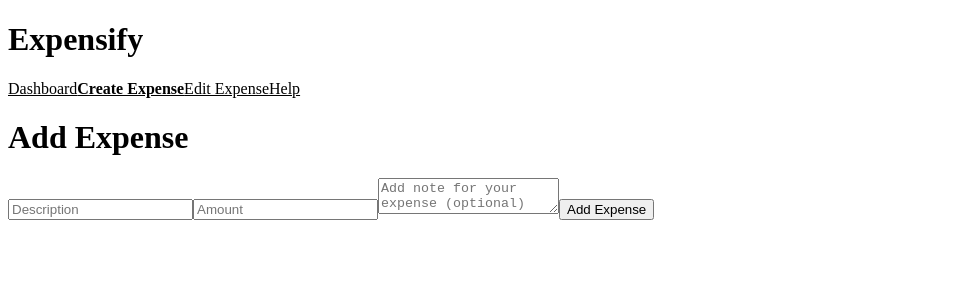
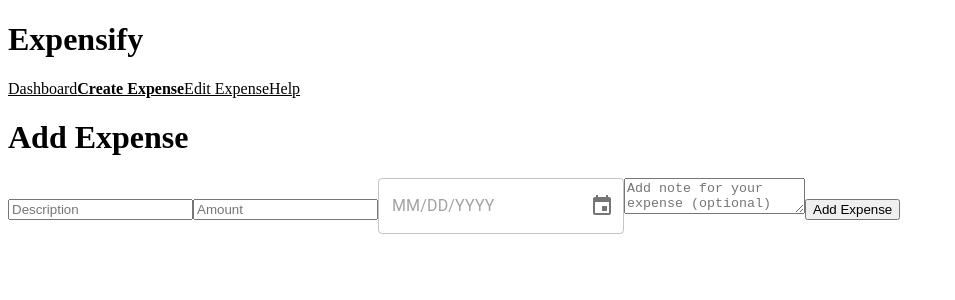
Before and after one commit to DLew2024/Expensify, a React (Vite) app: page /create in a window 1280 px wide. Shown: the top 300 px of the page, without its empty margins (0-955 px from the left). Built offline with nearby package versions, Linux system fonts and the light colour scheme.

Commit message:
allowing users to add expenses via create page

```diff
--- a/src/components/ExpenseForm.tsx
+++ b/src/components/ExpenseForm.tsx
@@ -1,33 +1,63 @@
-import { useState } from 'react';
+import { DatePicker, LocalizationProvider } from '@mui/x-date-pickers';
+import { AdapterDayjs } from '@mui/x-date-pickers/AdapterDayjs';
+import type { Dayjs } from 'dayjs';
+import { type FormEvent, useState } from 'react';
+import type { Expense } from '../utils/DataTypes/ExpenseTypes';
+import { createNewGuid } from '../utils/DataTypes/Guid';
+import { dayjsToEpochSecondsSafe } from '../utils/Functions/Conversions/DateUtils';
 import { AMOUNT_REGEX } from '../utils/Regex/RegexUtils';
 
-const ExpenseForm = () => {
+type ExpenseFormProps = {
+	onSubmitForm: (data: Expense) => void;
+};
+
+const ExpenseForm = ({ onSubmitForm }: ExpenseFormProps) => {
 	const [descriptionText, setDescriptionText] = useState<string>('');
 	const [amountValue, setAmountValue] = useState<string>('');
+	const [date, setDate] = useState<Dayjs | null>(null);
 	const [noteText, setNoteText] = useState<string>('');
+	const [error, setError] = useState<string>('');
+
+	const onSubmit = (e: FormEvent<HTMLFormElement>) => {
+		e.preventDefault();
+
+		if (!descriptionText || !amountValue) {
+			setError('Please provide description and amount');
+			console.error('Error: Please provide description and amount');
+		} else {
+			setError('');
+			onSubmitForm({
+				id: createNewGuid(),
+				description: descriptionText,
+				amount: parseFloat(amountValue),
+				createdAt: dayjsToEpochSecondsSafe(date),
+				note: noteText,
+			});
+		}
+	};
 
 	return (
 		<div>
-			<form>
+			{error && <p>{error}</p>}
+			<form onSubmit={onSubmit}>
 				<input
 					type="text"
 					placeholder="Description"
 					value={descriptionText}
 					onChange={(e) => setDescriptionText(e.target.value)}
 				/>
-
 				<input
 					type="number"
+					inputMode="decimal"
 					placeholder="Amount"
 					value={amountValue}
 					onChange={(e) => {
 						const amount = e.target.value;
-						if (amount === '' || AMOUNT_REGEX.test(amount)) {
+						if (amount === '' || AMOUNT_REGEX.test(amount))
 							setAmountValue(amount);
-						}
 					}}
 				/>
-
+				<DateCalendar value={date} onDateChange={setDate} />
 				<textarea
 					name=""
 					id=""
@@ -35,11 +65,22 @@
 					value={noteText}
 					onChange={(e) => setNoteText(e.target.value)}
 				/>
-
-				<button type="button">Add Expense</button>
+				<button type="submit">Add Expense</button>
 			</form>
 		</div>
 	);
 };
 
 export default ExpenseForm;
+
+const DateCalendar = ({
+	value,
+	onDateChange,
+}: {
+	value: Dayjs | null;
+	onDateChange: (value: Dayjs | null) => void;
+}) => (
+	<LocalizationProvider dateAdapter={AdapterDayjs}>
+		<DatePicker value={value} onChange={onDateChange} />
+	</LocalizationProvider>
+);
--- a/src/components/Routes/AddExpensePage/AddExpensePage.tsx
+++ b/src/components/Routes/AddExpensePage/AddExpensePage.tsx
@@ -1,10 +1,22 @@
+import { useNavigate } from 'react-router';
+import { useDispatch } from '../../../store/hooks';
+import { addExpense } from '../../../store/slices/expensesSlice';
+import { NavigationRoutePaths } from '../../../utils/Navigation/NavigationRoutePaths';
 import ExpenseForm from '../../ExpenseForm';
 
 const AddExpensePage = () => {
+	const dispatch = useDispatch();
+	const navigate = useNavigate();
+
 	return (
 		<div>
 			<h1>Add Expense</h1>
-			<ExpenseForm />
+			<ExpenseForm
+				onSubmitForm={(expense) => {
+					dispatch(addExpense(expense));
+					navigate(NavigationRoutePaths.DASHBOARD);
+				}}
+			/>
 		</div>
 	);
 };
--- a/src/components/Routes/ExpenseDashboard/components/ExpenseList.tsx
+++ b/src/components/Routes/ExpenseDashboard/components/ExpenseList.tsx
@@ -4,7 +4,9 @@
 import ExpenseListItem from './ExpenseListItem';
 
 const ExpenseList = () => {
-	const $expenses = useSelector((state: AppState) => state.expenses);
+	const $expenses = useSelector(
+		(state: AppState) => state.expenses.expenseItems,
+	);
 	const $filters = useSelector((state: AppState) => state.filters);
 
 	const selectExpenses = getVisibleExpenses($expenses, $filters);
--- a/src/components/Routes/ExpenseDashboard/components/ExpenseListItem.tsx
+++ b/src/components/Routes/ExpenseDashboard/components/ExpenseListItem.tsx
@@ -1,7 +1,7 @@
 import { useDispatch } from '../../../../store/hooks';
 import { removeExpense } from '../../../../store/slices/expensesSlice';
 import type { Expense } from '../../../../utils/DataTypes/ExpenseTypes';
-import { formatEpochMillisDateTimeSafe } from '../../../../utils/Functions/Conversions/DateUtils';
+import { formatEpochSecondsSafe } from '../../../../utils/Functions/Conversions/DateUtils';
 import { convertPriceToString } from '../../../../utils/Functions/Conversions/StringUtils';
 
 const ExpenseListItem = ({ id, description, amount, createdAt }: Expense) => {
@@ -13,7 +13,7 @@
 			<br />
 			<p>
 				{`${convertPriceToString(amount)} -
-                ${formatEpochMillisDateTimeSafe(createdAt)}`}
+                ${formatEpochSecondsSafe(createdAt)}`}
 			</p>
 			<button type="button" onClick={() => dispatch(removeExpense(id))}>
 				Remove
--- a/src/store/slices/expensesSlice.ts
+++ b/src/store/slices/expensesSlice.ts
@@ -1,34 +1,60 @@
 import { createSlice, type PayloadAction } from '@reduxjs/toolkit';
 import type { Expense } from '../../utils/DataTypes/ExpenseTypes';
 
-type ExpensesState = Expense[];
+type ExpenseItem = ExpensesState['expenseItems'][number];
 
-const initialState: ExpensesState = [];
+type ExpensesState = {
+	expenseItems: Expense[];
+	hasSeeded: boolean;
+};
+
+const initialState: ExpensesState = {
+	expenseItems: [],
+	hasSeeded: false,
+};
 
 const expensesSlice = createSlice({
 	name: 'expenses',
 	initialState,
 	reducers: {
-		addExpense(state, action: PayloadAction<Expense>) {
-			const exists = state.some((e) => e.id === action.payload.id);
-			if (exists) return;
-			state.push(action.payload);
+		addExpense(state, action: PayloadAction<ExpenseItem>) {
+			const idMatchExists = state.expenseItems.some(
+				(e) => e.id === action.payload.id,
+			);
+			const descriptionMatchExists = state.expenseItems.some(
+				(e) => e.description === action.payload.description,
+			);
+
+			if (idMatchExists || descriptionMatchExists) return;
+
+			state.expenseItems.push(action.payload);
 		},
-		removeExpense(state, action: PayloadAction<string>) {
-			state = state.filter((exp) => exp.id !== action.payload);
+		removeExpense(state, action: PayloadAction<ExpenseItem['id']>) {
+			state.expenseItems = state.expenseItems.filter(
+				(exp) => exp.id !== action.payload,
+			);
 		},
-		editExpense(state, action: PayloadAction<Expense>) {
-			const index = state.findIndex((exp) => exp.id === action.payload.id);
+		editExpense(state, action: PayloadAction<ExpenseItem>) {
+			const index = state.expenseItems.findIndex(
+				(exp) => exp.id === action.payload.id,
+			);
 
 			if (index !== -1) {
-				state[index] = {
-					...state[index],
+				state.expenseItems[index] = {
+					...state.expenseItems[index],
 					...action.payload,
 				};
 			}
 		},
+		seedExpenses(state, action: PayloadAction<ExpensesState['expenseItems']>) {
+			if (state.hasSeeded) return;
+
+			state.expenseItems.push(...action.payload);
+			state.hasSeeded = true;
+		},
 	},
 });
 
-export const { addExpense, removeExpense, editExpense } = expensesSlice.actions;
+export const { addExpense, removeExpense, editExpense, seedExpenses } =
+	expensesSlice.actions;
 export default expensesSlice.reducer;
```
